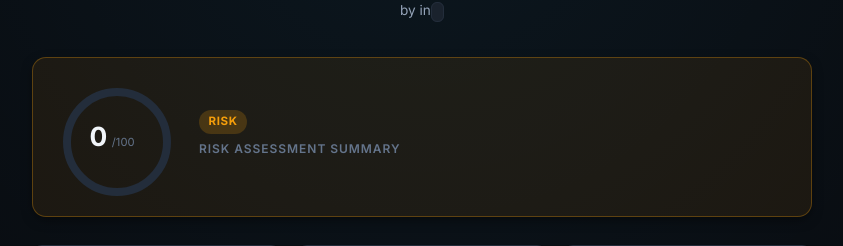
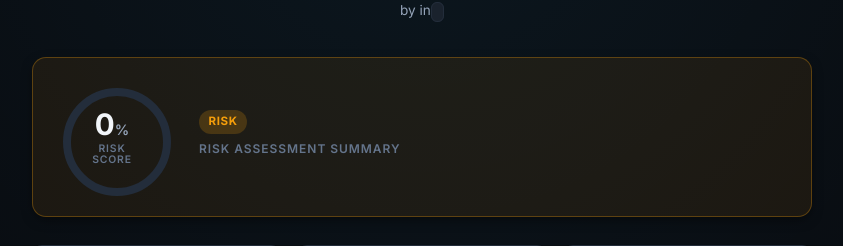
Before and after one commit to Harshitha-Yallamati/pr-risk-radar, a Flask app: template templates/result.html in a window 1280 px wide. Shown: the part 148-394 px from the top of the page, without its empty margins (218-1061 px from the left). Run offline with Flask 3, Linux system fonts and the light colour scheme; the template is opened without the code that fills it, so the values that code supplies are empty.

Commit message:
Refine risk score gauge typography and percentage layout

```diff
--- a/static/style.css
+++ b/static/style.css
@@ -348,17 +348,41 @@ input[type="password"]:focus {
     left: 50%;
     transform: translate(-50%, -50%);
     text-align: center;
+    display: flex;
+    flex-direction: column;
+    align-items: center;
+    justify-content: center;
+    line-height: 1.1;
+}
+
+.score-value-row {
+    display: flex;
+    align-items: baseline;
+    justify-content: center;
 }
 
 .score-value {
-    font-size: 1.65rem;
+    font-size: 1.85rem;
     font-weight: 700;
     color: var(--text-primary);
+    font-family: var(--font-sans);
+    letter-spacing: -0.03em;
+}
+
+.score-percent {
+    font-size: 0.9rem;
+    font-weight: 600;
+    color: var(--text-secondary);
+    margin-left: 1px;
 }
 
 .score-max {
-    font-size: 0.7rem;
+    font-size: 0.65rem;
+    font-weight: 600;
+    text-transform: uppercase;
+    letter-spacing: 0.08em;
     color: var(--text-muted);
+    margin-top: 2px;
 }
 
 .risk-hero-details {
--- a/templates/result.html
+++ b/templates/result.html
@@ -43,8 +43,10 @@
                     ></circle>
                 </svg>
                 <div class="gauge-text">
-                    <span class="score-value">{{ report.risk_score or 0 }}</span>
-                    <span class="score-max">/100</span>
+                    <div class="score-value-row">
+                        <span class="score-value">{{ report.risk_score or 0 }}</span><span class="score-percent">%</span>
+                    </div>
+                    <span class="score-max">Risk Score</span>
                 </div>
             </div>
 
```
